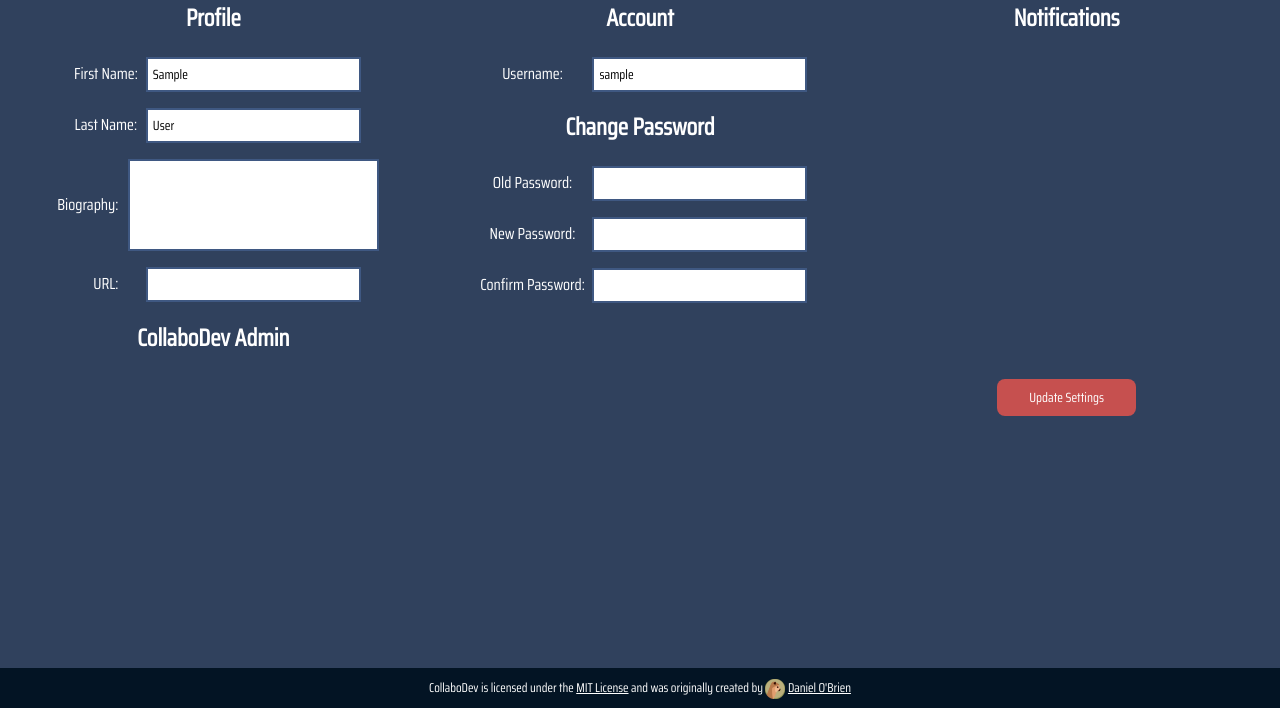
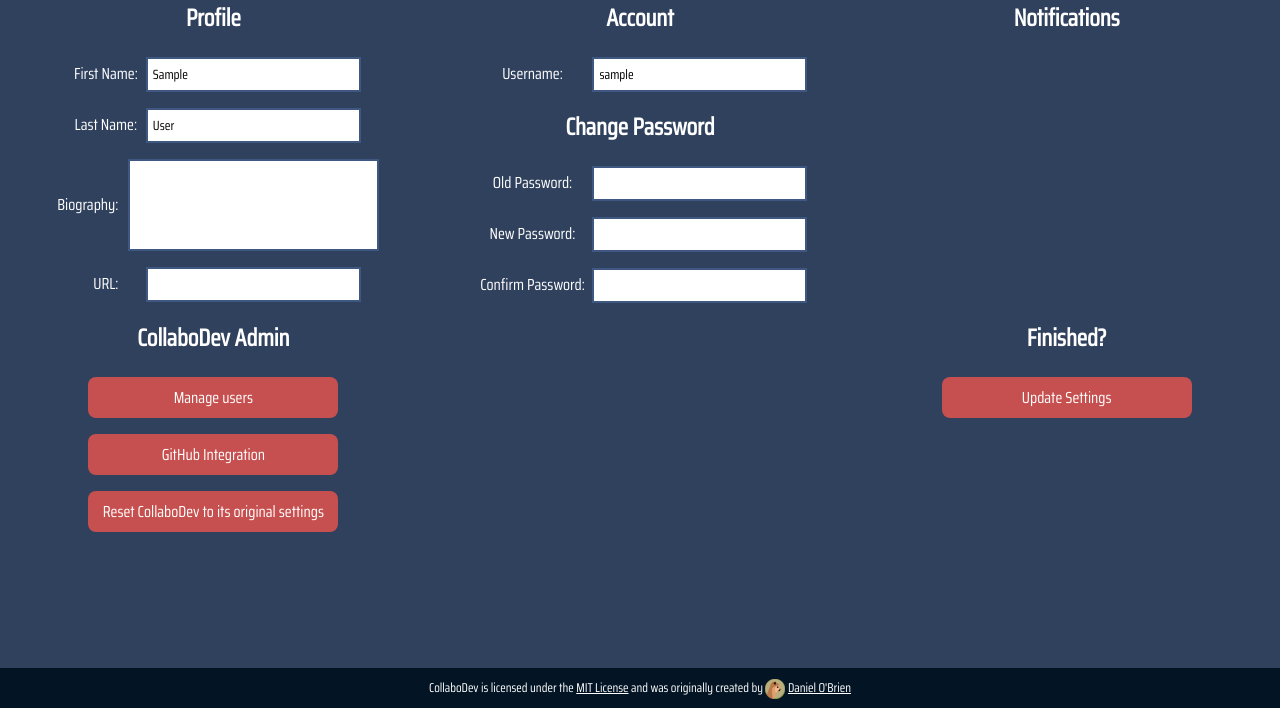
Before and after one commit to dob9601/CollaboDev, a Django app: template accounts/templates/accounts/settings.html in a window 1280 px wide. Shown: the part 92-800 px from the top of the page. Run offline with Django 3.2, Linux system fonts and the light colour scheme; the template is opened without the code that fills it, so the values that code supplies are empty; the visitor is signed in with stand-in values (Sample User, id 1).

Commit message:
Addition of cAdmin settings to the user settings page

```diff
--- a/accounts/static/accounts/settings/css/style.css
+++ b/accounts/static/accounts/settings/css/style.css
@@ -22,7 +22,9 @@
 }
 
 .column input[type="submit"] {
-	margin-top: 60px;
+	font-size: 1em;
+	width: 75%;
+	max-width: 250px;
 }
 
 .column textarea {
@@ -32,6 +34,23 @@
 
 .column h2 {
 	margin-top: 0;
+}
+
+.column a {
+	width: 75%;
+	max-width: 250px;
+	display: block;
+	padding: 8px 0;
+	margin: 0 auto;
+	background-color: #c6504f;
+	transition: 0.4s background-color;
+	-webkit-border-radius: 8px;
+	-moz-border-radius: 8px;
+	border-radius: 8px;
+}
+
+.column a:hover {
+	background-color: #a53533;
 }
 
 .column:nth-child(2) label {
--- a/accounts/templates/accounts/settings.html
+++ b/accounts/templates/accounts/settings.html
@@ -75,12 +75,18 @@
 			<div class="column">
 				{% if user.is_superuser %}
 					<h2>CollaboDev Admin</h2>
+					<p><a href="/admin/users/">Manage users</a></p>
+					<p><a href="/admin/github/">GitHub Integration</a></p>
+					<p><a onclick="show_modal('{{ csrf_token }}', 'reset-collabodev')">Reset CollaboDev to its original settings</a></p>
+					{% include 'bases/modal_base.html' %}
+					<script src="{% static 'admin/js/modal.js' %}"></script>
 				{% endif %}
 			</div>
 			<div class="column">
 				<br>
 			</div>
 			<div class="column">
+				<h2>Finished?</h2>
 				<input type="submit" class="button" value="Update Settings">
 			</div>
 		</form>
```
